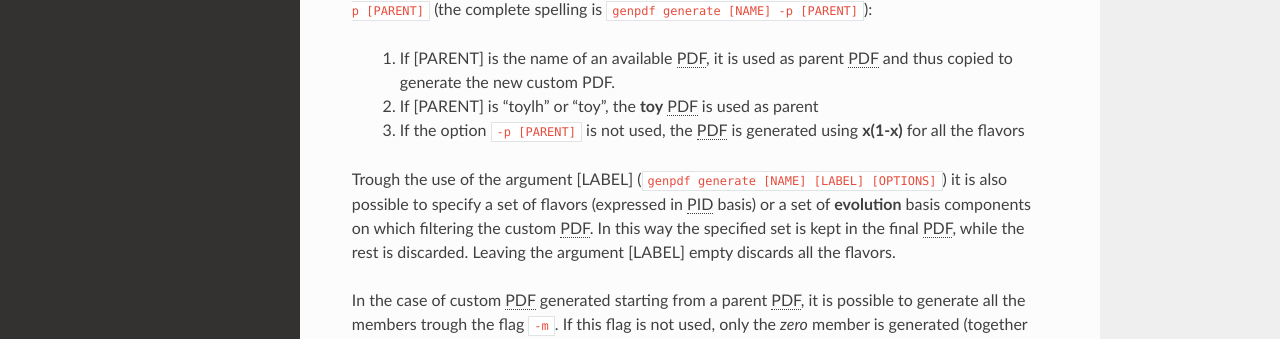
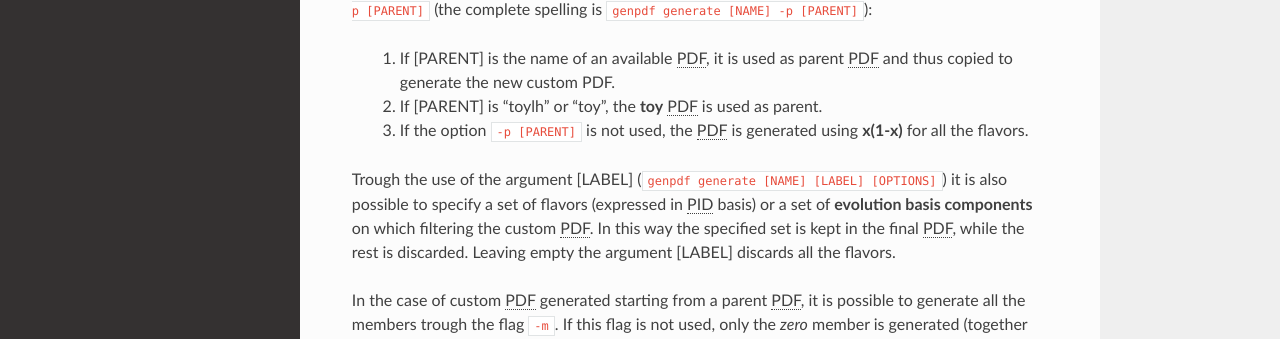
Before and after one commit to N3PDF/banana, a Sphinx documentation site: the page built from docs/source/tools.rst, in a window 1280 px wide and 900 px high. Shown: the part 438-777 px from the top of the window. Built offline with Sphinx 7.4.7 and the Read the Docs theme 2.0.0, drawn with Linux system fonts in a browser that asks for light colours; pages that are not in the unit, such as notebooks, are missing from menus; the version number could not be read and is left out.

Commit message:
Fix some docs

```diff
--- a/docs/source/tools.rst
+++ b/docs/source/tools.rst
@@ -15,13 +15,13 @@ The custom |PDF| can be generated in three different ways which are accessible t
 (the complete spelling is ``genpdf generate [NAME] -p [PARENT]``):
 
   1. If [PARENT] is the name of an available |PDF|, it is used as parent |PDF| and thus copied to generate the new custom PDF.
-  2. If [PARENT] is "toylh" or "toy", the **toy** |PDF| is used as parent
-  3. If the option ``-p [PARENT]`` is not used, the |PDF| is generated using **x(1-x)** for all the flavors
+  2. If [PARENT] is "toylh" or "toy", the **toy** |PDF| is used as parent.
+  3. If the option ``-p [PARENT]`` is not used, the |PDF| is generated using **x(1-x)** for all the flavors.
 
 Trough the use of the argument [LABEL] (``genpdf generate [NAME] [LABEL] [OPTIONS]``) it is also possible to specify a set of flavors
 (expressed in |pid| basis) or a set of
-**evolution** basis components on which filtering the custom |PDF|. In this way the specified set is kept in the final |PDF|,
-while the rest is discarded. Leaving the argument [LABEL] empty discards all the flavors.
+**evolution basis components** on which filtering the custom |PDF|. In this way the specified set is kept in the final |PDF|,
+while the rest is discarded. Leaving empty the argument [LABEL] discards all the flavors.
 
 In the case of custom |PDF| generated starting from a parent |PDF|, it is possible to generate all the members trough the
 flag ``-m``. If this flag is not used, only the *zero* member is generated (together with the *info* file of course). Using
```
Also changed, not shown: 1 other file.
